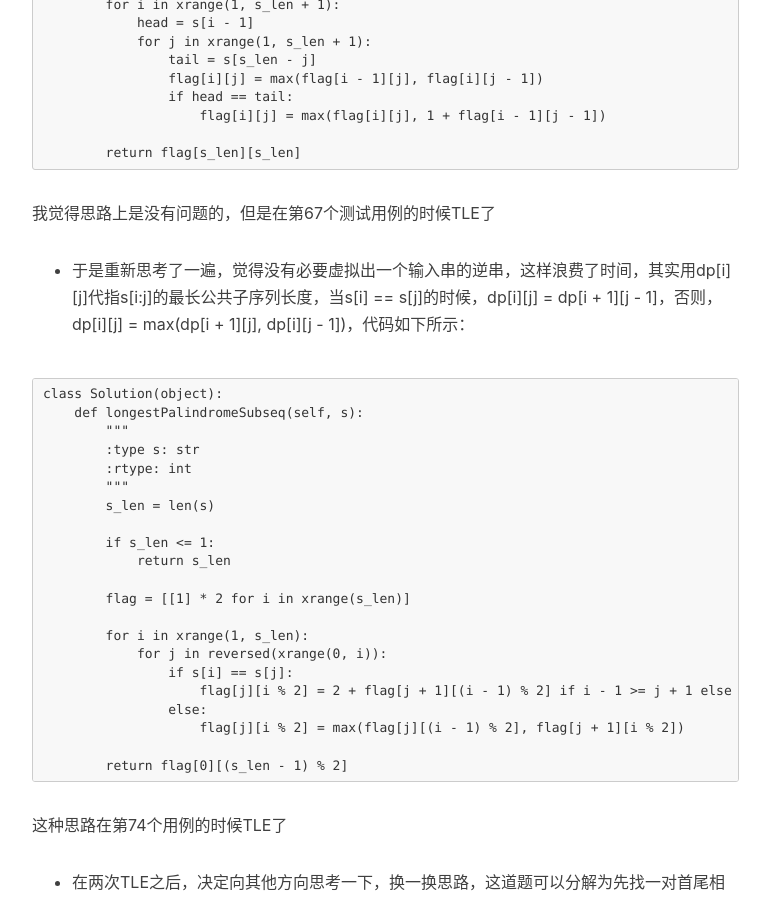
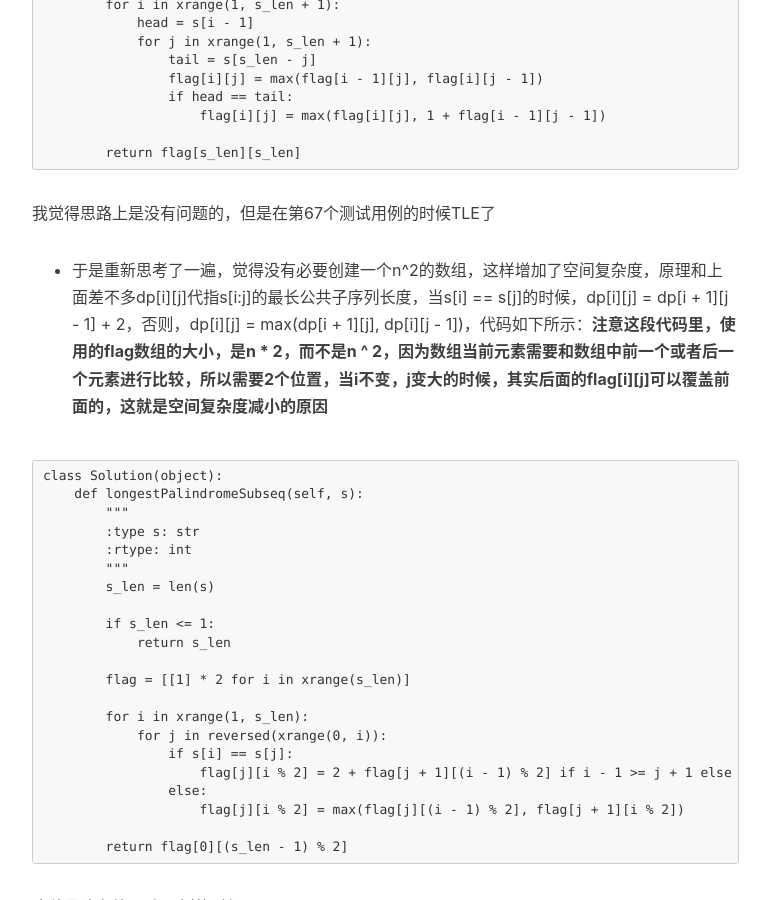
Before and after one commit to mickey0524/mickey0524.github.io, a Jekyll site: the page built from _posts/2017-10-18-longest-palindromic-subsequence.md, in a window 1280 px wide and 900 px high, scrolled down 1363 px. Shown: the whole window, without its empty margins (233-1003 px from the left). Built offline with Jekyll 4.4.1, drawn with Linux system fonts in a browser that asks for light colours; nearby versions of some CDN libraries; comment, search, counter and statistics services are not loaded.

Commit message:
fix(leetcode): 替换 字符串中的最长回文子序列 的解释

````diff
--- a/_posts/2017-10-18-longest-palindromic-subsequence.md
+++ b/_posts/2017-10-18-longest-palindromic-subsequence.md
@@ -53,7 +53,7 @@ class Solution(object):
 
 我觉得思路上是没有问题的，但是在第67个测试用例的时候TLE了
 
-* 于是重新思考了一遍，觉得没有必要虚拟出一个输入串的逆串，这样浪费了时间，其实用dp[i][j]代指s[i:j]的最长公共子序列长度，当s[i] == s[j]的时候，dp[i][j] = dp[i + 1][j - 1]，否则，dp[i][j] = max(dp[i + 1][j], dp[i][j - 1])，代码如下所示：
+* 于是重新思考了一遍，觉得没有必要创建一个n^2的数组，这样增加了空间复杂度，原理和上面差不多dp[i][j]代指s[i:j]的最长公共子序列长度，当s[i] == s[j]的时候，dp[i][j] = dp[i + 1][j - 1] + 2，否则，dp[i][j] = max(dp[i + 1][j], dp[i][j - 1])，代码如下所示：<b>注意这段代码里，使用的flag数组的大小，是n * 2，而不是n ^ 2，因为数组当前元素需要和数组中前一个或者后一个元素进行比较，所以需要2个位置，当i不变，j变大的时候，其实后面的flag[i][j]可以覆盖前面的，这就是空间复杂度减小的原因</b>
 
 ```
 class Solution(object):
````
